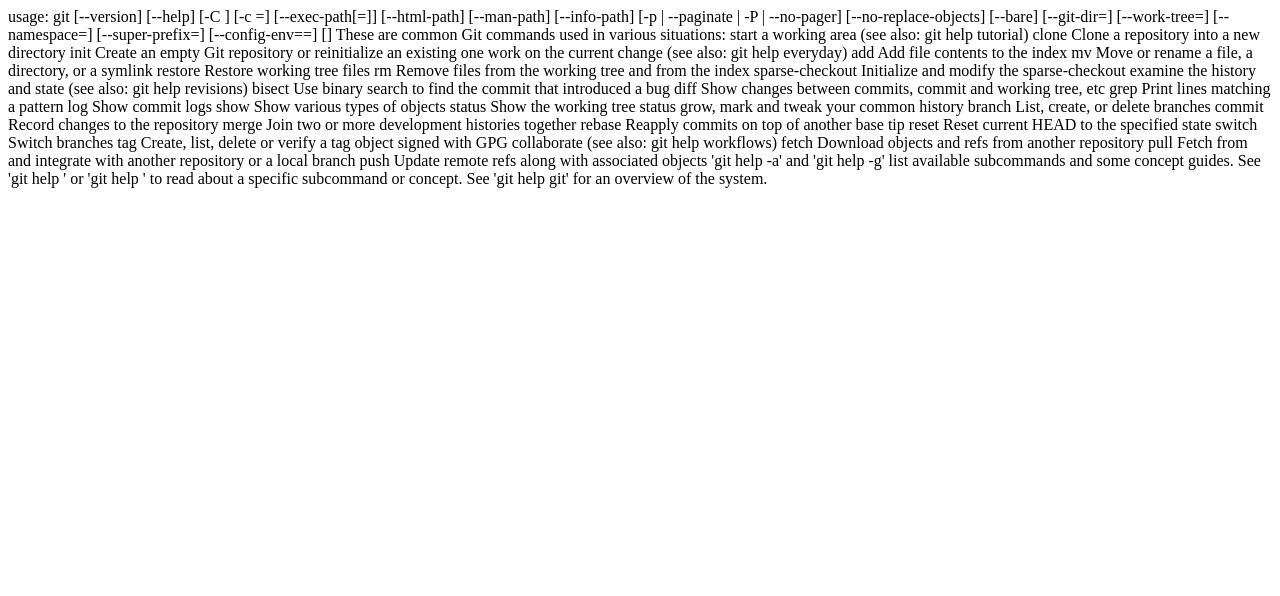
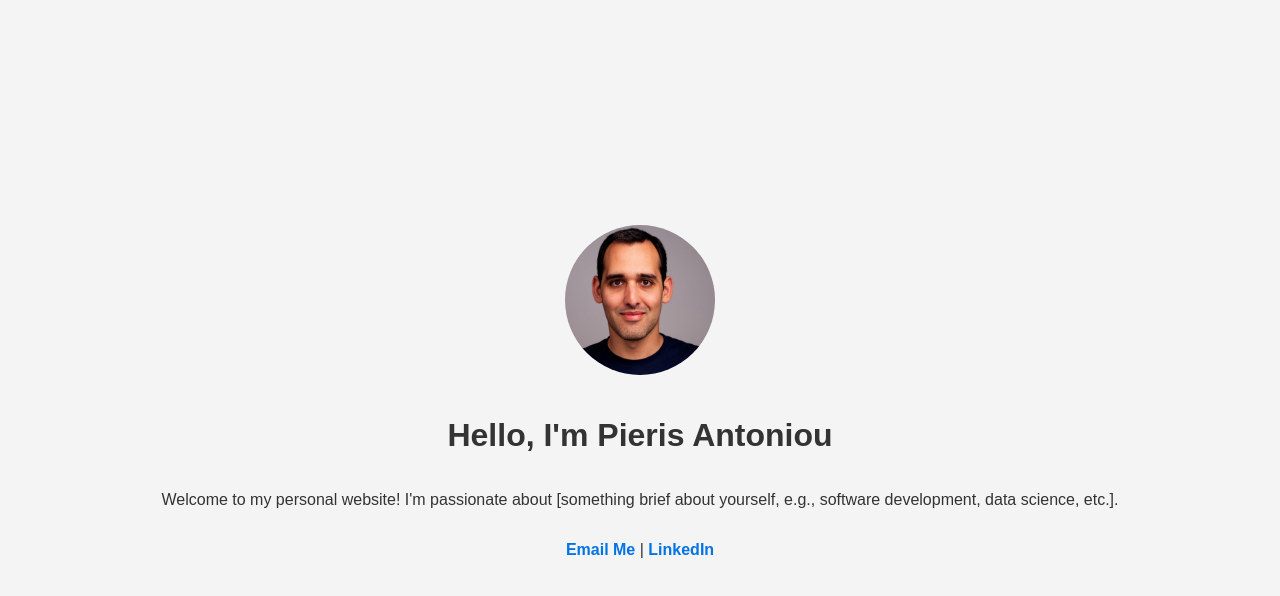
Before and after one commit to christofip/pieris.github.io, a plain HTML site: page index.html in a window 1280 px wide. Drawn offline with Linux system fonts and the light colour scheme.

Commit message:
initial version

```diff
--- a/index.html
+++ b/index.html
@@ -1,46 +1,47 @@
-usage: git [--version] [--help] [-C <path>] [-c <name>=<value>]
-           [--exec-path[=<path>]] [--html-path] [--man-path] [--info-path]
-           [-p | --paginate | -P | --no-pager] [--no-replace-objects] [--bare]
-           [--git-dir=<path>] [--work-tree=<path>] [--namespace=<name>]
-           [--super-prefix=<path>] [--config-env=<name>=<envvar>]
-           <command> [<args>]
-
-These are common Git commands used in various situations:
-
-start a working area (see also: git help tutorial)
-   clone             Clone a repository into a new directory
-   init              Create an empty Git repository or reinitialize an existing one
-
-work on the current change (see also: git help everyday)
-   add               Add file contents to the index
-   mv                Move or rename a file, a directory, or a symlink
-   restore           Restore working tree files
-   rm                Remove files from the working tree and from the index
-   sparse-checkout   Initialize and modify the sparse-checkout
-
-examine the history and state (see also: git help revisions)
-   bisect            Use binary search to find the commit that introduced a bug
-   diff              Show changes between commits, commit and working tree, etc
-   grep              Print lines matching a pattern
-   log               Show commit logs
-   show              Show various types of objects
-   status            Show the working tree status
-
-grow, mark and tweak your common history
-   branch            List, create, or delete branches
-   commit            Record changes to the repository
-   merge             Join two or more development histories together
-   rebase            Reapply commits on top of another base tip
-   reset             Reset current HEAD to the specified state
-   switch            Switch branches
-   tag               Create, list, delete or verify a tag object signed with GPG
-
-collaborate (see also: git help workflows)
-   fetch             Download objects and refs from another repository
-   pull              Fetch from and integrate with another repository or a local branch
-   push              Update remote refs along with associated objects
-
-'git help -a' and 'git help -g' list available subcommands and some
-concept guides. See 'git help <command>' or 'git help <concept>'
-to read about a specific subcommand or concept.
-See 'git help git' for an overview of the system.
+<!DOCTYPE html>
+<html lang="en">
+<head>
+    <meta charset="UTF-8">
+    <meta name="viewport" content="width=device-width, initial-scale=1.0">
+    <title>Pieris Antoniou</title>
+    <style>
+        body {
+            font-family: Arial, sans-serif;
+            margin: 0;
+            padding: 0;
+            display: flex;
+            justify-content: center;
+            align-items: center;
+            flex-direction: column;
+            height: 100vh;
+            background-color: #f4f4f4;
+            color: #333;
+            text-align: center;
+        }
+        img {
+            border-radius: 50%;
+            width: 150px;
+            height: 150px;
+            object-fit: cover;
+            margin-bottom: 20px;
+        }
+        a {
+            color: #0073e6;
+            text-decoration: none;
+            font-weight: bold;
+        }
+        a:hover {
+            text-decoration: underline;
+        }
+    </style>
+</head>
+<body>
+    <img src="images/pieris-headshot.jpg" alt="Your photo">
+    <h1>Hello, I'm Pieris Antoniou</h1>
+    <p>Welcome to my personal website! I'm passionate about [something brief about yourself, e.g., software development, data science, etc.].</p>
+    <p>
+        <a href="mailto:youremail@example.com">Email Me</a> |
+        <a href="https://linkedin.com/in/yourlinkedinprofile" target="_blank">LinkedIn</a>
+    </p>
+</body>
+</html>
```
Also changed, not shown: images/email-icon.png (added), images/linkedin-icon.png (added), images/pieris-headshot.jpg (added), 2 other files.
